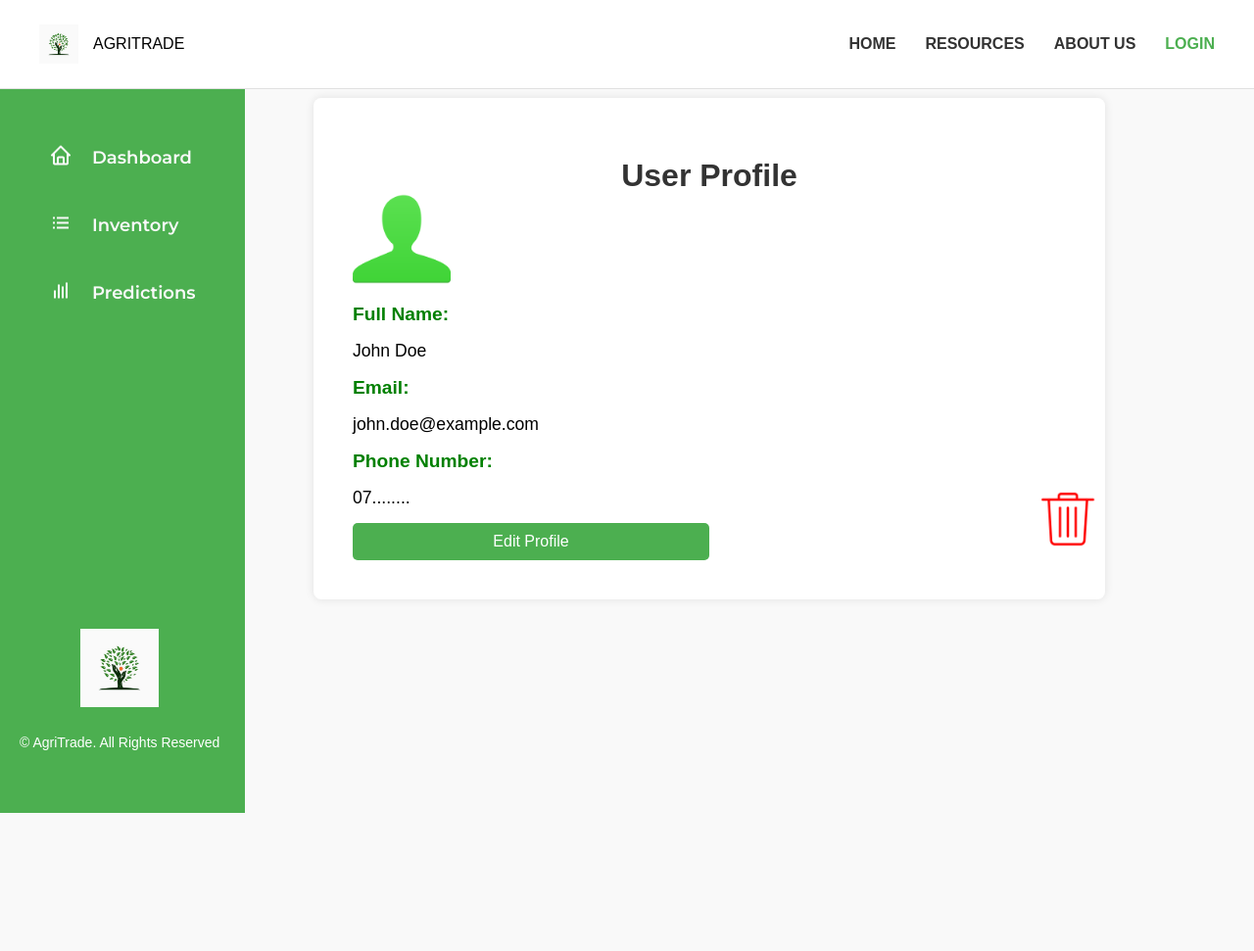
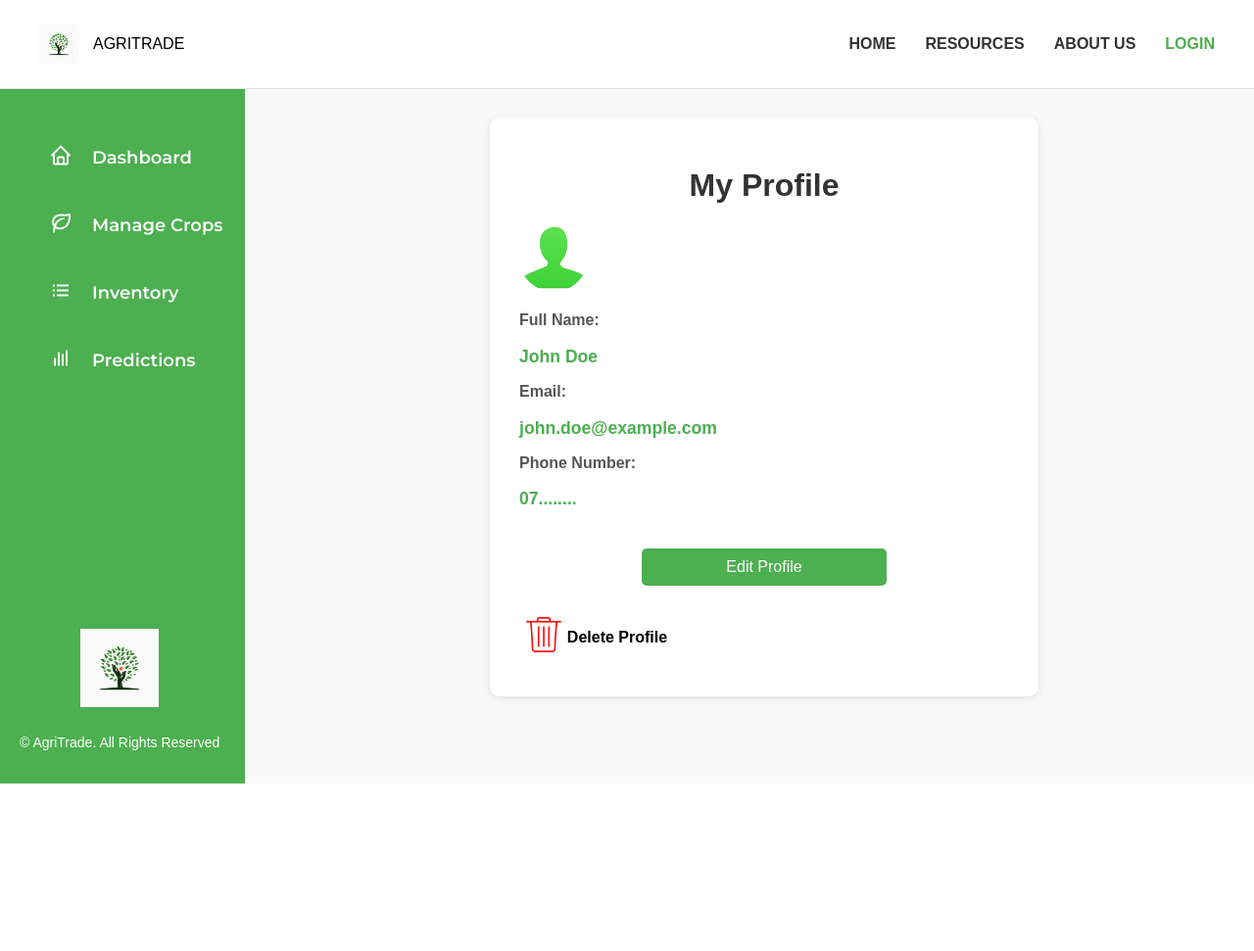
Before and after one commit to briankkogi/Agritrade, a Flask app: page /account in a window 1280 px wide. Shown: the top 971 px of the page at 98% size. After the commit the page ends 800 px from the top, so only its background shows below. Run offline with Flask 3, Linux system fonts and the light colour scheme; the visitor is signed in with stand-in values (Sample User, id 1); parts of the project's set-up code (start-up, migrations or seed data) failed here and were passed over; some libraries are stand-ins or nearby versions.

Commit message:
account changes

```diff
--- a/static/account.css
+++ b/static/account.css
@@ -5,30 +5,17 @@ body {
     background-color: #f9f9f9;
 }
 .container {
-    width: 60%;
+    width: 50%;
     height: 10%;
     margin: 50px auto;
     padding: 20px;
-    background-color: #fff;
+
     border-radius: 8px;
-    box-shadow: 0 0 10px rgba(0, 0, 0, 0.1);
-    transition: all 0.3s ease-in-out;
+
     margin-top: 100px;
-    margin-left: 320px; /* Increased margin-top to move the entire container down */
-    padding: 20px;    /* Optional padding for inner spacing */
-    }
+    margin-left: 380px; /* Increased margin-top to move the entire container down */
+    padding: 20px;
 
-.container2 {
-    width: 60%;
-    height: 10%;
-    margin: 50px auto;
-    padding: 20px;
-    background-color: #fff;
-    border-radius: 8px;
-    box-shadow: 0 0 10px rgba(0, 0, 0, 0.1);
-    transition: all 0.3s ease-in-out;
-    margin-top: 100px; /* Increased margin-top to move the entire container down */
-    padding: 20px;    /* Optional padding for inner spacing */
     }
 
 .sidebar {
@@ -185,61 +190,70 @@ nav ul li a.active {
     transition: transform 0.3s ease;
 }
 .delete-icon {
-    width: 60px; /* Adjust size of the icon */
-    height: 60px; /* Adjust size of the icon */
+    width: 40px; /* Adjust size of the icon */
+    height: 40px; /* Adjust size of the icon */
     border-radius: 0%; /* Make the icon round */
     cursor: pointer;
-    margin-left: 700px;
-    margin-top: 280px;
     transition: transform 0.3s ease;
+    margin-top: 30px;
+    margin-left: -450px;
+}
+.delete{
+    transition: transform 0.3s ease;
+    margin-top: -30px;
+    margin-left: -300px;
 }
 h1 {
     text-align: center;
     color: #333;
 
 }
-.profile-form {
-    width: 60%;
-    height: 10%;
-    margin: 50px auto;
-    padding: 20px;
+
+.user-details {
     background-color: #fff;
-    border-radius: 8px;
-    box-shadow: 0 0 10px rgba(0, 0, 0, 0.1);
-    transition: all 0.3s ease-in-out;
-    margin-top: 100px; /* Increased margin-top to move the entire container down */
-
-    margin-top: 20px;
-    opacity: 0;
-    transition: opacity 0.5s ease-in-out;
+    padding: 30px;
+    border-radius: 10px;
+    box-shadow: 0 2px 10px rgba(0, 0, 0, 0.1);
+    width: 100%;
+    margin-left: 100px;
+    max-width: 500px;
+    text-align: center;
 }
 
-.profile-form.show {
-    display: block;
-    opacity: 1;
+.user-details h1 {
+    font-size: 2rem;
+    margin-bottom: 20px;
+    color: #333;
 }
 
-.user-details {
-    display: flex;
-    flex-direction: column;
-    padding: 20px;
-}
-.user-details strong {
-    font-size: 1.2em;          /* Increase font size */
-    color: green;              /* Set text color to green */
-}
-.user-details .detail {
-    font-size: 1.1em;          /* Slightly increase font size for the details */
-    margin: 5px 0;             /* Add some space between the lines */
+/* Profile Image */
+.profile-icon {
+    width: 70px;
+    height: 70px;
+    border-radius: 50%;
+    margin-top: 0px;
+    object-fit: cover;
 }
 
-.user-details.hide {
-    opacity: 0;
-    transition: opacity 0.5s ease;
+/* User Details */
+.details {
+    text-align: left;
+    margin-bottom: 30px;
 }
 
+.details p {
+    font-size: 1rem;
+    color: #555;
+    margin-bottom: 10px;
+}
+
+.details .detail {
+    font-size: 1.1rem;
+    font-weight: bold;
+    color: #4CAF50;;
+}
 .form-group {
-    margin-bottom: 15px;
+    margin-bottom: 35px;
 }
 
 .submit-btn {
--- a/templates/account.html
+++ b/templates/account.html
@@ -3,20 +3,19 @@
     <head>
         <meta charset="UTF-8">
         <meta name="viewport" content="width=device-width, initial-scale=1.0">
-        <title>Inventory Management - AgriTrade</title>
+        <title>Account- AgriTrade</title>
         <link rel="icon" href="{{ url_for('static', filename='AgriTrade Logo.jpeg') }}">
         <link rel="stylesheet" href="{{ url_for('static', filename='account.css') }}">
         <link href="https://fonts.googleapis.com/css2?family=Montserrat:wght@400;600&family=Open+Sans:wght@400;700&display=swap" rel="stylesheet">
         <link rel="stylesheet" href="https://unpkg.com/boxicons@2.1.1/css/boxicons.min.css">
     </head>
     <body>
-
-
         <div class="container">
             <!-- Sidebar -->
             <nav class="sidebar" id="sidebar">
                 <ul>
                     <li><a href="/dashboard"><span class="icon"><i class='bx bx-home'></i></span><span class="text"> Dashboard</span></a></li>
+                    <li><a href="/manage_crops"><span class="icon"><i class='bx bx-leaf'></i></span><span class="text"> Manage Crops</span></a></li>
                     <li><a href="/inventory"><span class="icon"><i class='bx bx-list-ul'></i></span><span class="text"> Inventory</span></a></li>
                     <li><a href="/home"><span class="icon"><i class='bx bx-bar-chart'></i></span><span class="text"> Predictions</span></a></li>
                 </ul>
@@ -40,18 +39,13 @@
                     </nav>
                 </header>
 
+                <!-- User Details Section -->
                 <div class="user-details" id="userDetails">
-                <h1>User Profile</h1>
-
-                <a href="javascript:void(0);" id="deleteIcon">
-                    <img src="{{ url_for('static', filename='delete.png') }}" alt="Delete Icon" class="delete-icon">
-                </a>
+                    <h1>My Profile</h1>
 
                     <!-- Profile Image -->
+                    <div class="details">
                         <img src="{{ url_for('static', filename='people.png') }}" alt="User Profile Image" class="profile-icon">
-
-                <!-- User Details -->
-                <div>
                         <p><strong>Full Name:</strong></p>
                         <p class="detail"><span id="fullnameDisplay">John Doe</span></p>
                         <p><strong>Email:</strong></p>
@@ -62,11 +56,22 @@
 
                     <!-- Edit Profile Button -->
                     <button class="submit-btn" id="editProfileBtn">Edit Profile</button>
+
+                    <!-- Delete Profile Section (Moved Inside) -->
+                    <div class="delete-profile">
+                        <a href="javascript:void(0);" id="deleteIcon">
+                            <img src="{{ url_for('static', filename='delete.png') }}" alt="Delete Icon" class="delete-icon">
+                        </a>
+                        <h4 class="delete">Delete Profile</h4>
+                    </div>
                 </div> <!-- Closing user-details div -->
             </div> <!-- Closing main-content div -->
         </div> <!-- Closing container div -->
 
-    <div class="profile-form" id="profileFormContainer">
+        <!-- Modal for editing profile -->
+        <div id="editProfileModal" class="modal">
+            <div class="modal-content">
+                <span class="close-btn" id="closeModalBtn">&times;</span>
                 <h1>Update Your Profile</h1>
                 <form id="profileForm">
                     <div class="form-group">
@@ -83,14 +88,15 @@
                     </div>
                     <div class="form-group">
                         <label for="password">Password</label>
-                <input type="password" id="password" name="password" required>
+                        <input type="password" id="password" name="password">
                     </div>
                     <div class="form-group">
                         <input type="submit" value="Update Profile">
                     </div>
                     <button type="button" class="cancel-btn" id="cancelBtn">Cancel</button>
                 </form>
-    </div> <!-- Closing profile-form div -->
+            </div>
+        </div>
 
         <footer>
             <div class="footer-logo">
@@ -102,11 +108,12 @@
 
 
 
+
+
     <script type="module">
         import { initializeApp } from "https://www.gstatic.com/firebasejs/9.6.1/firebase-app.js";
-    import { getAuth, onAuthStateChanged } from "https://www.gstatic.com/firebasejs/9.6.1/firebase-auth.js";
+        import { getAuth, onAuthStateChanged, updatePassword, EmailAuthProvider, reauthenticateWithCredential, deleteUser } from "https://www.gstatic.com/firebasejs/9.6.1/firebase-auth.js";
         import { getFirestore, doc, getDoc, updateDoc } from "https://www.gstatic.com/firebasejs/9.6.1/firebase-firestore.js";
-
 
         const firebaseConfig = {
             apiKey: "AIzaSyAC0as_uoSjFWaQNEZAI_wtK1kqYAReF-0",
@@ -122,20 +129,16 @@
         const auth = getAuth(app);
         const db = getFirestore(app);
 
-
         // Display user info from Firebase
         onAuthStateChanged(auth, async (user) => {
             if (user) {
-
-            console.log('user id', user.uid)
+                console.log('user id', user.uid);
                 try {
                     const userDocRef = doc(db, "users", user.uid);
                     const userDoc = await getDoc(userDocRef);
                     if (userDoc.exists) {
                         const userData = userDoc.data();
-
-                    // Update the HTML elements with the retrieved data
-                    document.getElementById("fullnameDisplay").textContent = userData.fullName ;
+                        document.getElementById("fullnameDisplay").textContent = userData.fullName;
                         document.getElementById("emailDisplay").textContent = userData.email;
                         document.getElementById("numberDisplay").textContent = userData.phoneNumber;
                     } else {
@@ -145,27 +148,37 @@
                     console.error("Error fetching user data from Firestore:", error);
                 }
             } else {
-            // Redirect to login if no user is signed in
                 window.location.href = "/login";
             }
         });
-
+        async function updateUserDetails() {
+            const user = auth.currentUser;
+            if (user) {
+                try {
+                    const userDocRef = doc(db, "users", user.uid);
+                    const userDoc = await getDoc(userDocRef);
+                    if (userDoc.exists()) {
+                        const userData = userDoc.data();
+                        document.getElementById("fullnameDisplay").textContent = userData.fullName;
+                        document.getElementById("emailDisplay").textContent = userData.email;
+                        document.getElementById("numberDisplay").textContent = userData.phoneNumber;
+                    } else {
+                        console.log("No user data found in Firestore.");
+                    }
+                } catch (error) {
+                    console.error("Error fetching user data from Firestore:", error);
+                }
+            }
+        }
                 // Show form and hide user details when Edit Profile is clicked
+        document.addEventListener('DOMContentLoaded', () => {
             document.getElementById('editProfileBtn').addEventListener('click', () => {
-        const userDetails = document.getElementById('userDetails');
-        const profileFormContainer = document.getElementById('profileFormContainer');
+                const modal = document.getElementById('editProfileModal');
+                modal.style.display = 'block';
 
                 document.getElementById('fullname').value = document.getElementById('fullnameDisplay').textContent;
                 document.getElementById('email').value = document.getElementById('emailDisplay').textContent;
                 document.getElementById('phoneNumber').value = document.getElementById('numberDisplay').textContent;
-
-
-        userDetails.classList.add('hide');
-        setTimeout(() => {
-            userDetails.style.display = 'none';
-            profileFormContainer.style.display = 'block';
-            profileFormContainer.classList.add('show');
-        }, 500);
             });
 
             // Handle form submission
@@ -175,62 +188,91 @@
                 const fullname = document.getElementById('fullname').value;
                 const email = document.getElementById('email').value;
                 const phoneNumber = document.getElementById('phoneNumber').value;
-        const password = document.getElementById('password').value;
+                const currentPassword = prompt("Enter your current password to proceed:");
+                const newPassword = document.getElementById('password').value;
 
                 try {
                     const user = auth.currentUser;
 
                     if (user) {
-            // Update Firestore document with user details
+                        // Reauthenticate the user
+                        const credential = EmailAuthProvider.credential(user.email, currentPassword);
+                        await reauthenticateWithCredential(user, credential);
+
+                        // Update Firestore
                         await updateDoc(doc(db, "users", user.uid), {
                             fullName: fullname,
                             email: email,
-                phoneNumber: phoneNumber // Ensure phone number is also updated
+                            phoneNumber: phoneNumber
                         });
 
-            // Check if password is provided and update it
-            if (password) {
-                // Validate password before changing it (optional)
-                if (password.length < 6) {
+                        // Update password if provided
+                        if (newPassword) {
+                            if (newPassword.length < 6) {
                                 alert("Password should be at least 6 characters.");
                                 return;
                             }
-                // Update password in Firebase Authentication
-                await updatePassword(user, password);
+                            await updatePassword(user, newPassword);
                         }
-
 
                         alert("Profile updated successfully!");
 
-                const profileFormContainer = document.getElementById('profileFormContainer');
-                profileFormContainer.classList.remove('show');
-                profileFormContainer.style.display = 'none';
-
-                const userDetails = document.getElementById('userDetails');
-                userDetails.style.display = 'block';
-                setTimeout(() => userDetails.classList.remove('hide'), 50);
+                        const modal = document.getElementById('editProfileModal');
+                        modal.style.display = 'none';
 
                         document.getElementById('fullnameDisplay').textContent = fullname;
                         document.getElementById('emailDisplay').textContent = email;
+
+                        updateUserDetails();
                     }
                 } catch (error) {
                     console.error("Error updating profile: ", error);
-            alert("An error occurred while updating the profile.");
+
                 }
             });
 
-    // Cancel button to hide the form and show user details
+            // Hide modal when Cancel button is clicked
             document.getElementById('cancelBtn').addEventListener('click', () => {
-        const profileFormContainer = document.getElementById('profileFormContainer');
-        const userDetails = document.getElementById('userDetails');
+                const modal = document.getElementById('editProfileModal');
+                modal.style.display = 'none';
+            });
+        });
 
-        profileFormContainer.classList.remove('show');
-        profileFormContainer.style.display = 'none';
+        document.getElementById('deleteIcon').addEventListener('click', async () => {
+            const currentPassword = prompt("Please enter your current password to confirm deletion:");
 
-        userDetails.style.display = 'block';
-        setTimeout(() => userDetails.classList.remove('hide'), 50);
+            if (currentPassword) {
+                const user = auth.currentUser;
+
+                if (!user) {
+                    alert("You must be logged in to delete your account.");
+                    return;
+                }
+
+                // Reauthenticate the user with their current password
+                try {
+                    const credential = EmailAuthProvider.credential(user.email, currentPassword);
+                    await reauthenticateWithCredential(user, credential);
+                    console.log("User reauthenticated successfully.");
+
+                    // Proceed to delete the user account
+                    await deleteUser(user);
+                    console.log("User deleted successfully.");
+
+                    // Show an alert and redirect if needed
+                    alert("Your account has been deleted successfully.");
+                    window.location.href = "/login"; // Redirect to login page after account deletion
+
+                } catch (error) {
+                    console.error("Error deleting account:", error);
+                    alert("Error deleting account: " + error.message);
+                }
+            } else {
+                alert("Password is required to delete your account.");
+            }
         });
                 </script>
 
+
 </body>
 </html>
```
Also changed, not shown: other parts of static/account.css (+24 -6 lines). Lines whose indentation alone changed are shown as unchanged.
